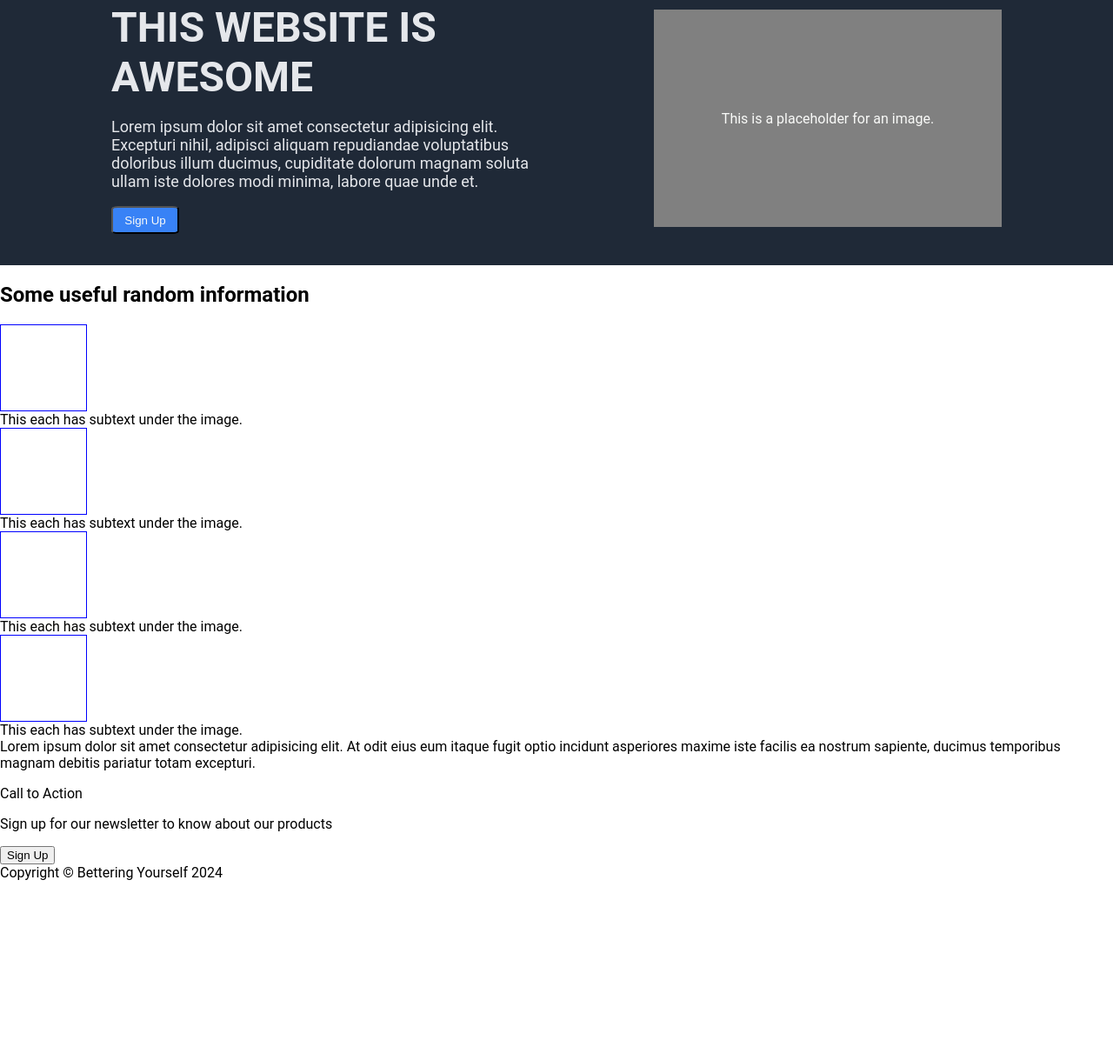
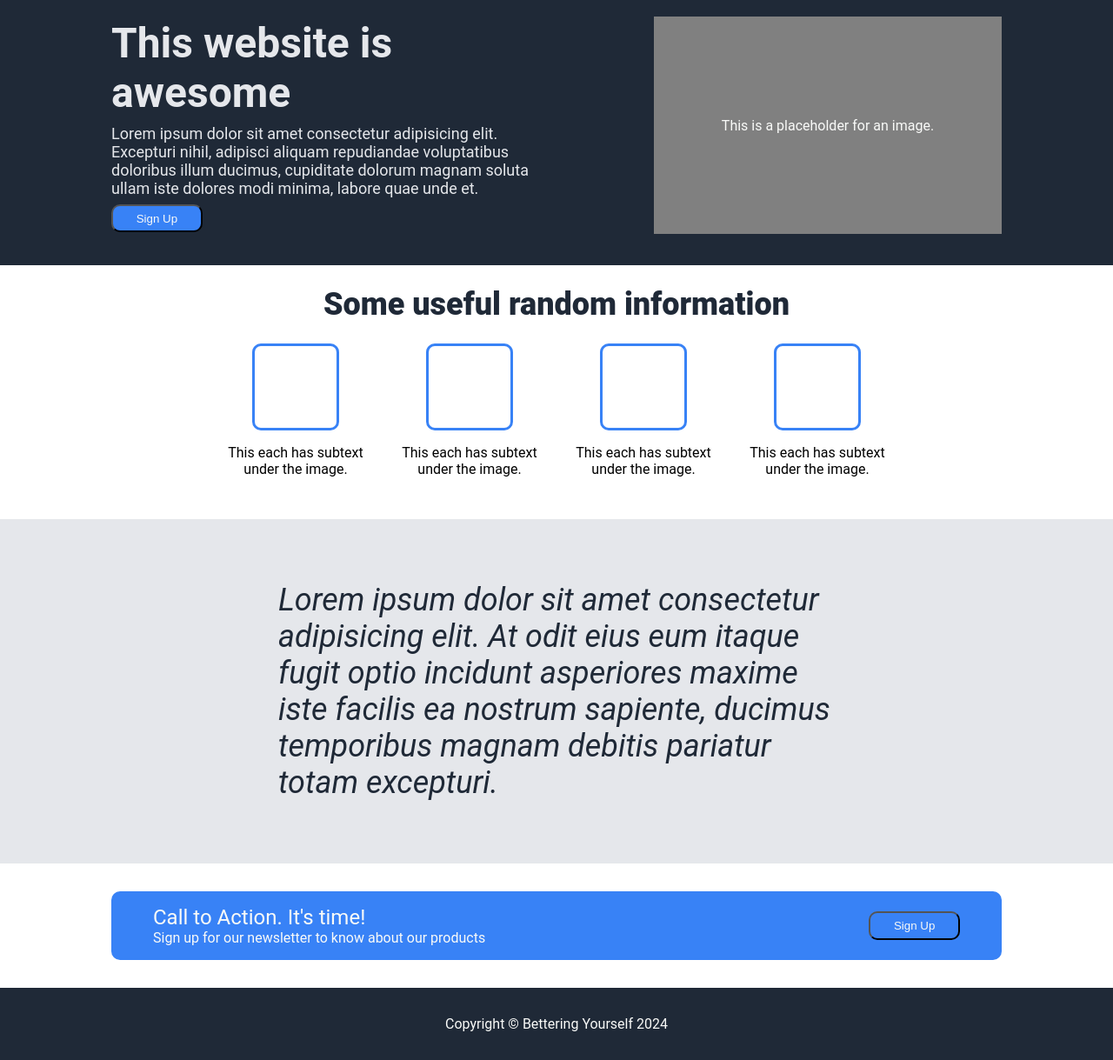
Before and after one commit to WaiYanKyaw95/TOP-Landing-Page, a plain HTML site: page index.html in a window 1280 px wide. Shown: the part 109-1328 px from the top of the page at 87% size. Before the commit the page ends 1122 px from the top, so only its background shows below. Drawn offline with Linux system fonts and the light colour scheme.

Commit message:
Finalise the landing page
Updated index.html and styles.css
Finished the landing page project of CSS in the Foundation course.

```diff
--- a/index.html
+++ b/index.html
@@ -10,7 +10,7 @@
 
     <div class="header">
         <nav>
-            <H3>Header Logo</H3>
+            <h3>Header Logo</h3>
             <ul>
                 <li><a href="#">Header link one</a></li>
                 <li><a href="#">Header link two</a></li>
@@ -21,10 +21,10 @@
 
     <div class="hero">
         <div class="hero-text">
-            <H1>THIS WEBSITE IS AWESOME</H1>
+            <h1>This website is awesome</h1>
             <p>Lorem ipsum dolor sit amet consectetur adipisicing elit. Excepturi nihil, adipisci aliquam repudiandae voluptatibus doloribus illum ducimus, cupiditate dolorum magnam soluta ullam iste dolores modi minima, labore quae unde et.</p>
             <form action="">
-                <input class="signup-button" type="button" value="Sign Up">
+                <button class="signup-button" type="button">Sign Up</button>
             </form>
         </div>
         <div class="hero-image">
@@ -60,11 +60,12 @@
 
     <div class="cta">
         <div class="cta-detail">
-            <p>Call to Action</p>
-            <p>Sign up for our newsletter to know about our products</p>
+            <div class="cta-detail-text">
+                <p class="cta-main">Call to Action. It's time!</p>
+                <p class="cta-sec">Sign up for our newsletter to know about our products</p>
+            </div>
             <form action="">
-                <input type="button" value="Sign Up">
-            </form>
+                <button class="signup-button" type="button">Sign Up</button>            </form>
         </div>
     </div>
 
--- a/styles.css
+++ b/styles.css
@@ -1,10 +1,11 @@
 * {
+    margin: 0;
+    padding: 0;
     box-sizing: border-box;
 }
 
 body {
-    margin: 0;
-    padding: 0;
+
     font-family: roboto, arial;
 }
 
@@ -12,6 +13,12 @@ h1 {
     font-size: 48px;
     margin: 0;
     padding: 0;
+}
+
+h2 {
+    font-size: 36px;
+    font-weight: 900;
+    color: #1f2937;
 }
 
 h3 {
@@ -25,9 +32,13 @@ h3 {
     padding: 36px 10%;
     background-color: #1f2937;
     gap: 16px;
+    flex: 1;
 }
 
 .hero-text {
+    display: flex;
+    flex-direction: column;
+    gap: 8px;
     color: #e5e7eb;
     width: 50%;
 }
@@ -53,8 +64,7 @@ nav {
     align-items: center;
     background-color: #1f2937;
     color: #f9faf8;
-
-    padding: 0 10%;
+    padding: 2em 10%;
 }
 
 ul {
@@ -72,12 +82,78 @@ a {
 .info-image {
     width: 100px;
     height: 100px;
-    border: 1px solid blue;
+    border: 3px solid #3882F6;
+    border-radius: 10px;
 }
 
 .signup-button {
-    padding: 0.5em 1em;
-    border-radius: 10%;
+    padding: 0.5em 2em;
+    border-radius: 10px;
     background-color: #3882f6;
     color: #f9faf8;
 }
+
+.info {
+    display: flex;
+    flex-direction: column;
+    align-items: center;
+    padding: 1.5em;
+}
+
+.info-tiles {
+    display: flex;
+    padding: 1.5em 0;
+}
+
+.info-tile {
+    display: flex;
+    flex-direction: column;
+    width: 200px;
+    align-items: center;
+    text-align: center;
+    gap: 16px;
+}
+
+.quote {
+    padding: 2em 25%;
+    background-color: #e5e7eb;
+    font-size: 36px;
+    font-weight: light;
+    font-style: italic;
+    color: #1f2937;
+}
+
+.cta {
+    padding: 2em 0;
+}
+
+.cta-detail {
+    width: 80%;
+    margin: 0 auto;
+    padding: 1em 3em;
+    background-color: #3882f6;
+    display: flex;
+    justify-content: space-between;
+    align-items: center;
+    border-radius: 10px;
+}
+
+.cta-detail p {
+    color: #f9faf8;
+}
+
+.cta-main {
+    font-size: 24px;
+}
+
+.cta-sec {
+    /* font-size: 18px; */
+    color: #e5e7eb;
+}
+
+footer {
+    text-align: center;
+    padding: 2em;
+    background-color: #1f2937;
+    color: #f9faf8;
+}
```
